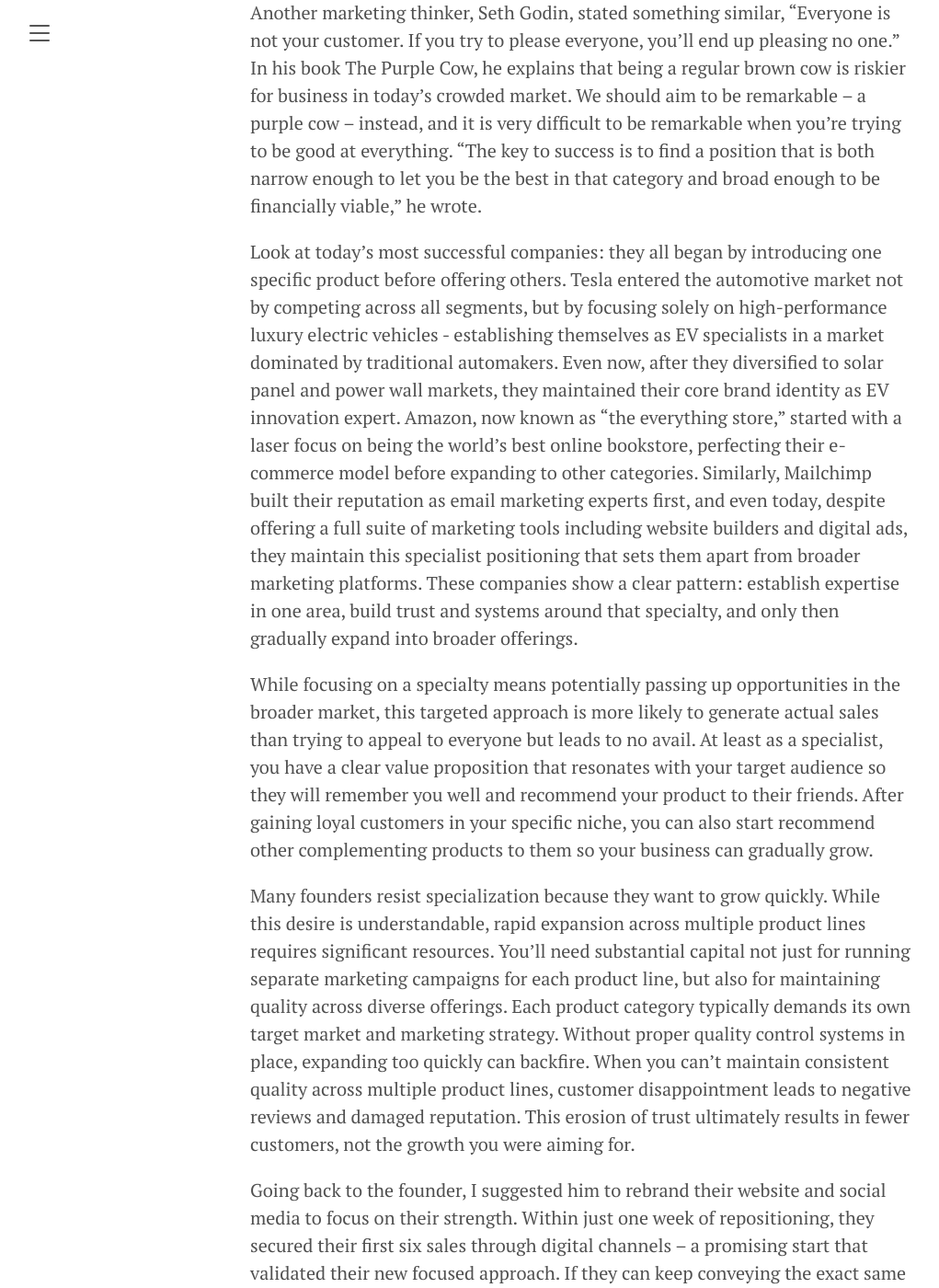
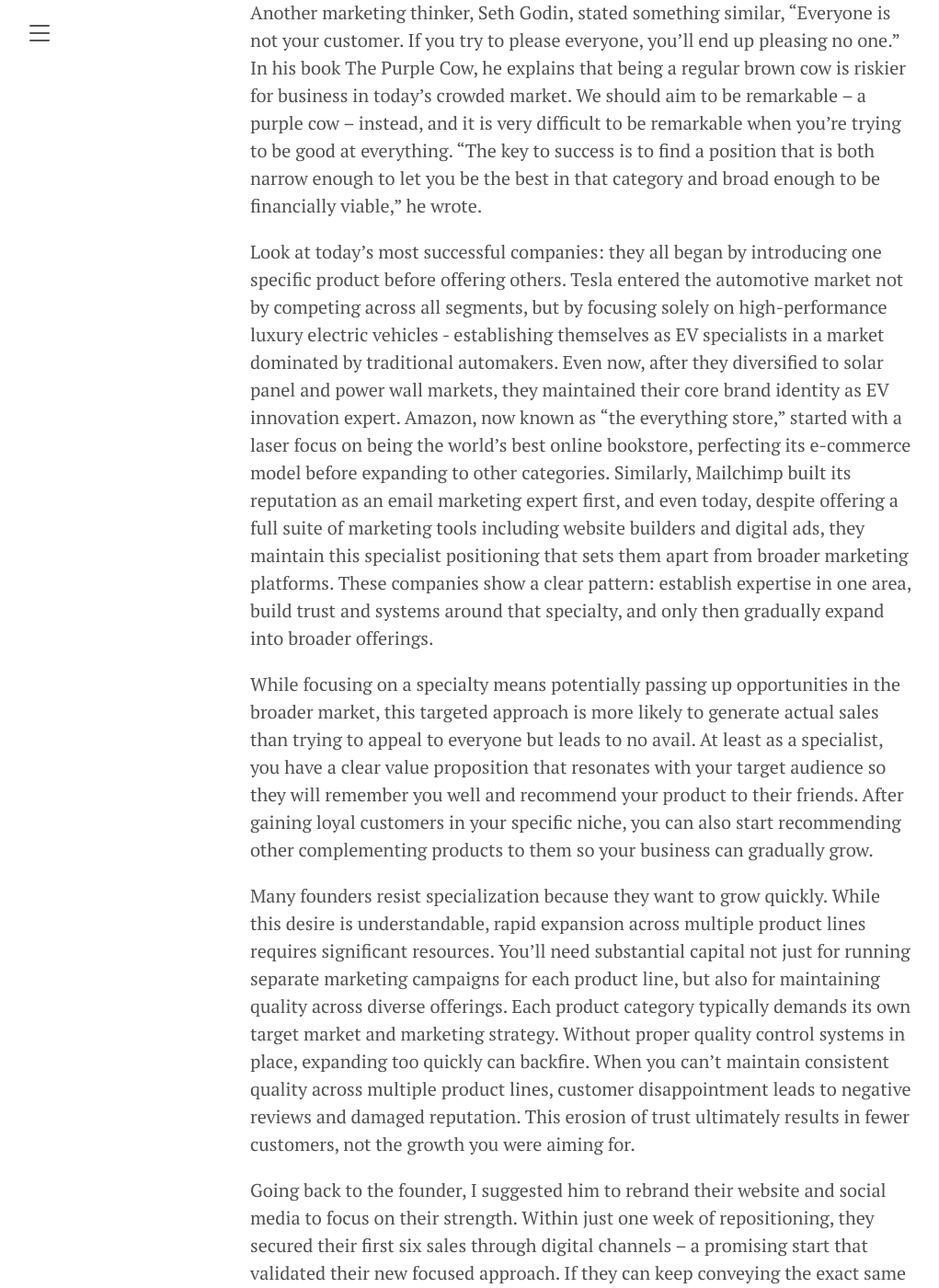
Before and after one commit to wzfirmanto/my-website, a Jekyll site: the page built from _posts/2024-12-18-the-generalist-trap-for-new-businesses.md, in a window 1280 px wide and 1400 px high, scrolled down 1172 px. Shown: the whole window at 92% size, without its empty margins (8-1029 px from the left). Built offline with Jekyll 4.4.1, drawn with Linux system fonts in a browser that asks for light colours.

Commit message:
Update 2024-12-18-the-generalist-trap-for-new-businesses.md

```diff
--- a/_posts/2024-12-18-the-generalist-trap-for-new-businesses.md
+++ b/_posts/2024-12-18-the-generalist-trap-for-new-businesses.md
@@ -22,9 +22,9 @@
 
 Another marketing thinker, Seth Godin, stated something similar, "Everyone is not your customer. If you try to please everyone, you'll end up pleasing no one." In his book The Purple Cow, he explains that being a regular brown cow is riskier for business in today's crowded market. We should aim to be remarkable – a purple cow – instead, and it is very difficult to be remarkable when you're trying to be good at everything. "The key to success is to find a position that is both narrow enough to let you be the best in that category and broad enough to be financially viable," he wrote.
 
-Look at today's most successful companies: they all began by introducing one specific product before offering others. Tesla entered the automotive market not by competing across all segments, but by focusing solely on high-performance luxury electric vehicles - establishing themselves as EV specialists in a market dominated by traditional automakers. Even now, after they diversified to solar panel and power wall markets, they maintained their core brand identity as EV innovation expert. Amazon, now known as "the everything store," started with a laser focus on being the world's best online bookstore, perfecting their e-commerce model before expanding to other categories. Similarly, Mailchimp built their reputation as email marketing experts first, and even today, despite offering a full suite of marketing tools including website builders and digital ads, they maintain this specialist positioning that sets them apart from broader marketing platforms. These companies show a clear pattern: establish expertise in one area, build trust and systems around that specialty, and only then gradually expand into broader offerings.
+Look at today's most successful companies: they all began by introducing one specific product before offering others. Tesla entered the automotive market not by competing across all segments, but by focusing solely on high-performance luxury electric vehicles - establishing themselves as EV specialists in a market dominated by traditional automakers. Even now, after they diversified to solar panel and power wall markets, they maintained their core brand identity as EV innovation expert. Amazon, now known as "the everything store," started with a laser focus on being the world's best online bookstore, perfecting its e-commerce model before expanding to other categories. Similarly, Mailchimp built its reputation as an email marketing expert first, and even today, despite offering a full suite of marketing tools including website builders and digital ads, they maintain this specialist positioning that sets them apart from broader marketing platforms. These companies show a clear pattern: establish expertise in one area, build trust and systems around that specialty, and only then gradually expand into broader offerings.
 
-While focusing on a specialty means potentially passing up opportunities in the broader market, this targeted approach is more likely to generate actual sales than trying to appeal to everyone but leads to no avail. At least as a specialist, you have a clear value proposition that resonates with your target audience so they will remember you well and recommend your product to their friends. After gaining loyal customers in your specific niche, you can also start recommend other complementing products to them so your business can gradually grow.
+While focusing on a specialty means potentially passing up opportunities in the broader market, this targeted approach is more likely to generate actual sales than trying to appeal to everyone but leads to no avail. At least as a specialist, you have a clear value proposition that resonates with your target audience so they will remember you well and recommend your product to their friends. After gaining loyal customers in your specific niche, you can also start recommending other complementing products to them so your business can gradually grow.
 
 Many founders resist specialization because they want to grow quickly. While this desire is understandable, rapid expansion across multiple product lines requires significant resources. You'll need substantial capital not just for running separate marketing campaigns for each product line, but also for maintaining quality across diverse offerings. Each product category typically demands its own target market and marketing strategy. Without proper quality control systems in place, expanding too quickly can backfire. When you can't maintain consistent quality across multiple product lines, customer disappointment leads to negative reviews and damaged reputation. This erosion of trust ultimately results in fewer customers, not the growth you were aiming for.
 
```
